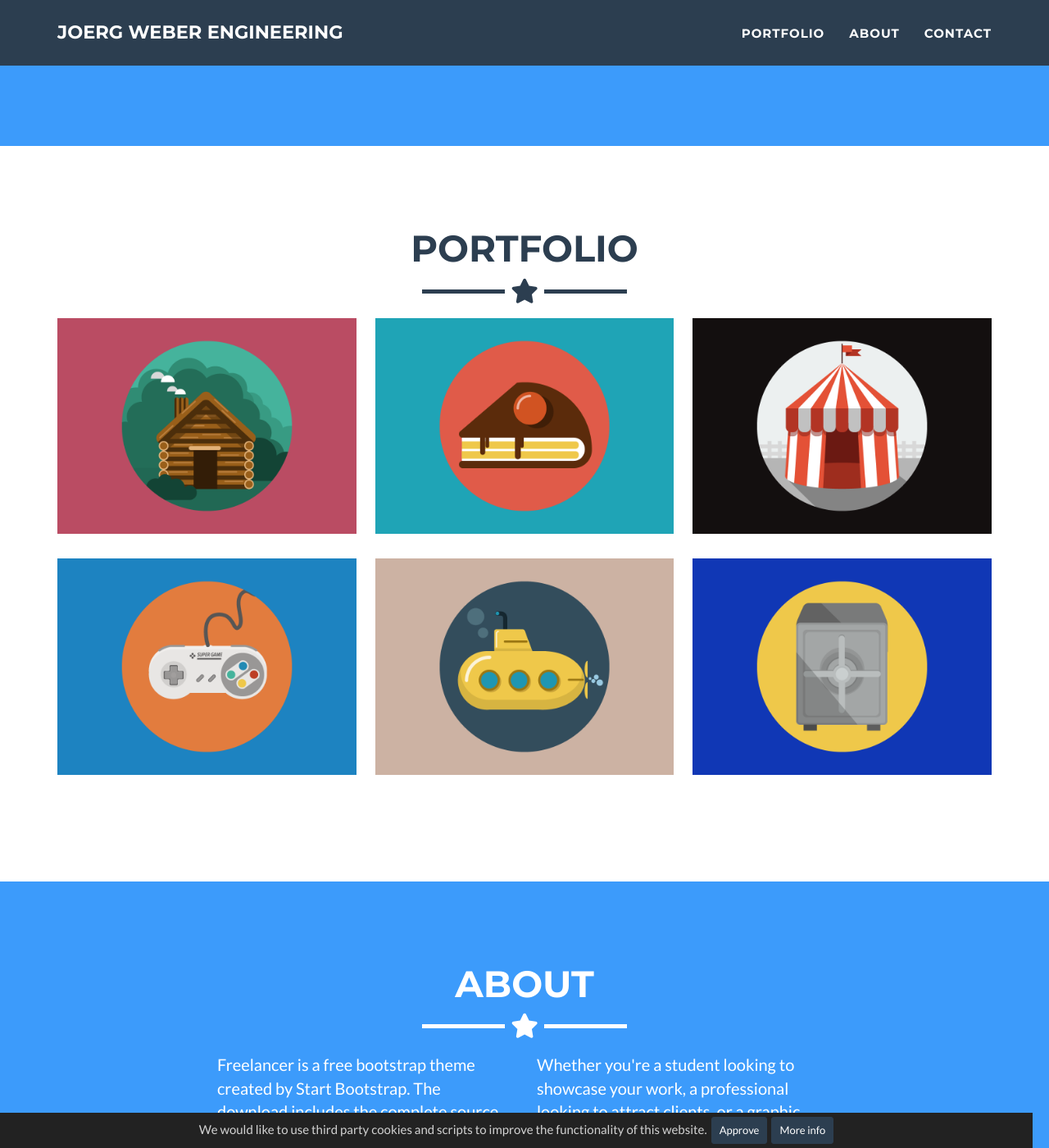
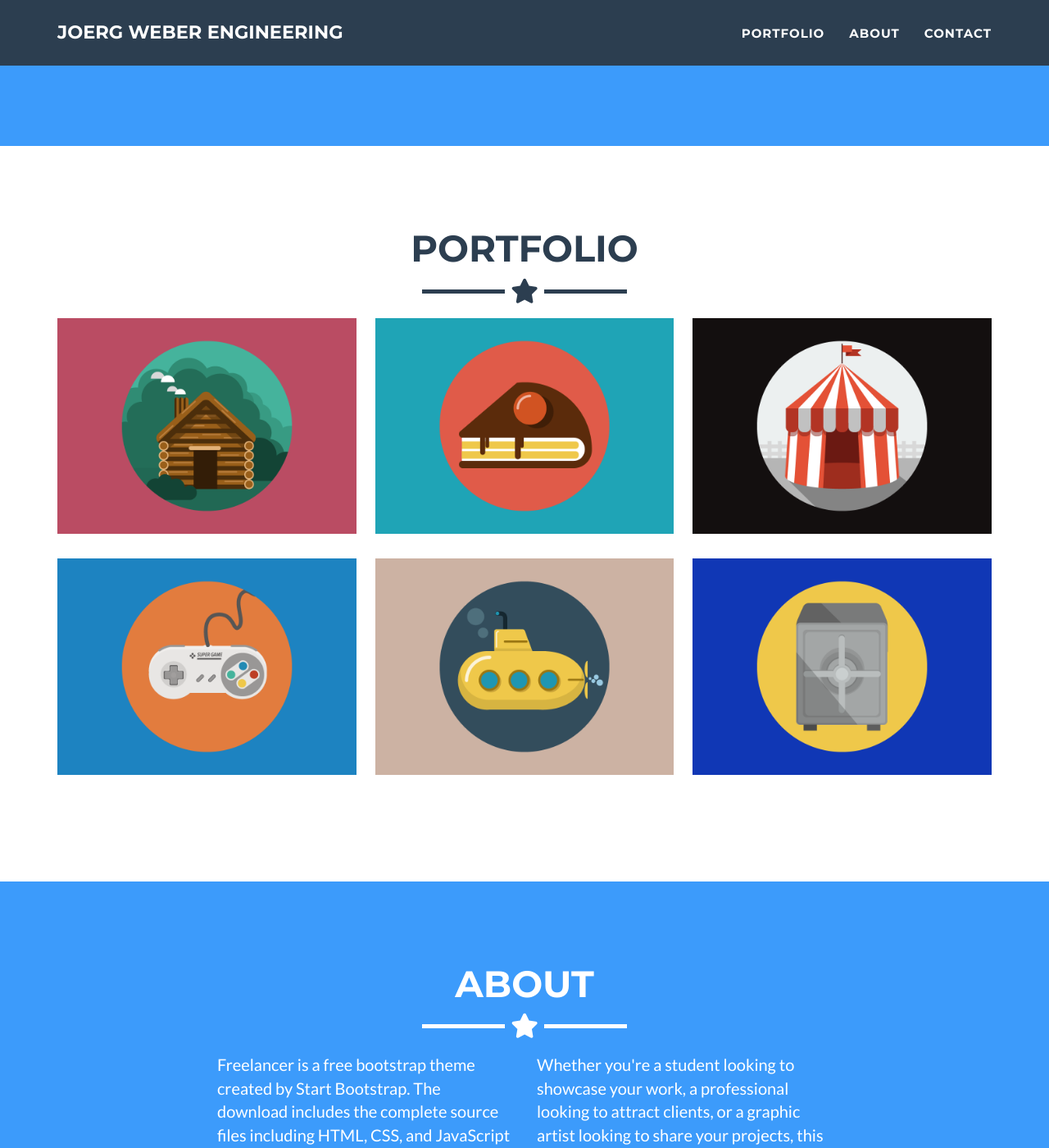
Before and after one commit to JoergWeber84/joergweber84.github.io, a Jekyll site: the page built from _posts/2014-07-18-project-1.markdown, in a window 1280 px wide and 1400 px high, scrolled down 597 px. Shown: the whole window at 82% size. Built offline with Jekyll 4.4.1, drawn with Linux system fonts in a browser that asks for light colours; comment, search, counter and statistics services are not loaded; part of the change alters nothing that is shown.

```diff
--- a/_includes/cookie-consent.html
+++ /dev/null
@@ -1,45 +0,0 @@
-<style>
-    #cookie-notice {padding: 0.5rem 1rem; display: none; text-align: center; position: fixed; bottom: 0; width: calc(100% - 2rem); background: #222; color: rgba(255,255,255,0.8);}
-    #cookie-notice a {display: inline-block; cursor: pointer; margin-left: 0.5rem;}
-    @media (max-width: 767px) {
-        #cookie-notice span {display: block; padding-top: 3px; margin-bottom: 1rem;}
-        #cookie-notice a {position: relative; bottom: 4px;}
-    }
-</style>
-<div id="cookie-notice"><span>We would like to use third party cookies and scripts to improve the functionality of this website.</span><a id="cookie-notice-accept" class="btn btn-primary btn-sm">Approve</a><a href="/privacy" class="btn btn-primary btn-sm">More info</a></div>
-<script>
-    function createCookie(name,value,days) {
-        var expires = "";
-        if (days) {
-            var date = new Date();
-            date.setTime(date.getTime() + (days*24*60*60*1000));
-            expires = "; expires=" + date.toUTCString();
-        }
-        document.cookie = name + "=" + value + expires + "; path=/";
-    }
-    function readCookie(name) {
-        var nameEQ = name + "=";
-        var ca = document.cookie.split(';');
-        for(var i=0;i < ca.length;i++) {
-            var c = ca[i];
-            while (c.charAt(0)==' ') c = c.substring(1,c.length);
-            if (c.indexOf(nameEQ) == 0) return c.substring(nameEQ.length,c.length);
-        }
-        return null;
-    }
-    function eraseCookie(name) {
-        createCookie(name,"",-1);
-    }
-
-    if(readCookie('cookie-notice-dismissed')=='true') {
-        {{ " js/piwik.js" }}
-    } else {
-        document.getElementById('cookie-notice').style.display = 'block';
-    }
-    document.getElementById('cookie-notice-accept').addEventListener("click",function() {
-        createCookie('cookie-notice-dismissed','true',31);
-        document.getElementById('cookie-notice').style.display = 'none';
-        location.reload();
-    });
-
-</script>
--- a/_layouts/default.html
+++ b/_layouts/default.html
@@ -20,7 +20,16 @@
   {% include footer.html %}
   {% include modals.html %}
   {% include js.html %}
-  {% include cookie-consent.html %}
+  <script type="text/javascript">
+    (function(window, document, dataLayerName, id) {
+    window[dataLayerName]=window[dataLayerName]||[],window[dataLayerName].push({start:(new Date).getTime(),event:"stg.start"});var scripts=document.getElementsByTagName('script')[0],tags=document.createElement('script');
+    function stgCreateCookie(a,b,c){var d="";if(c){var e=new Date;e.setTime(e.getTime()+24*c*60*60*1e3),d="; expires="+e.toUTCString();f="; SameSite=Strict"}document.cookie=a+"="+b+d+f+"; path=/"}
+    var isStgDebug=(window.location.href.match("stg_debug")||document.cookie.match("stg_debug"))&&!window.location.href.match("stg_disable_debug");stgCreateCookie("stg_debug",isStgDebug?1:"",isStgDebug?14:-1);
+    var qP=[];dataLayerName!=="dataLayer"&&qP.push("data_layer_name="+dataLayerName),isStgDebug&&qP.push("stg_debug");var qPString=qP.length>0?("?"+qP.join("&")):"";
+    tags.async=!0,tags.src="https://joergweber84.containers.piwik.pro/"+id+".js"+qPString,scripts.parentNode.insertBefore(tags,scripts);
+    !function(a,n,i){a[n]=a[n]||{};for(var c=0;c<i.length;c++)!function(i){a[n][i]=a[n][i]||{},a[n][i].api=a[n][i].api||function(){var a=[].slice.call(arguments,0);"string"==typeof a[0]&&window[dataLayerName].push({event:n+"."+i+":"+a[0],parameters:[].slice.call(arguments,1)})}}(i[c])}(window,"ppms",["tm","cm"]);
+    })(window, document, 'dataLayer', 'de213d3b-5960-45d6-a224-c2b771349262');
+  </script>
 </body>
 
 </html>
```
